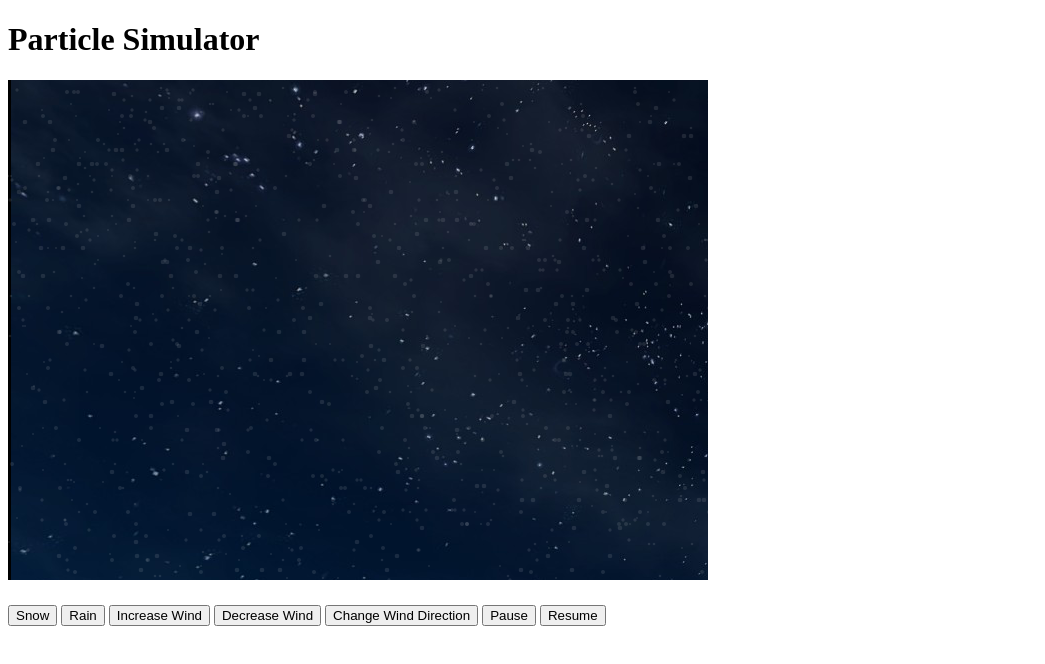
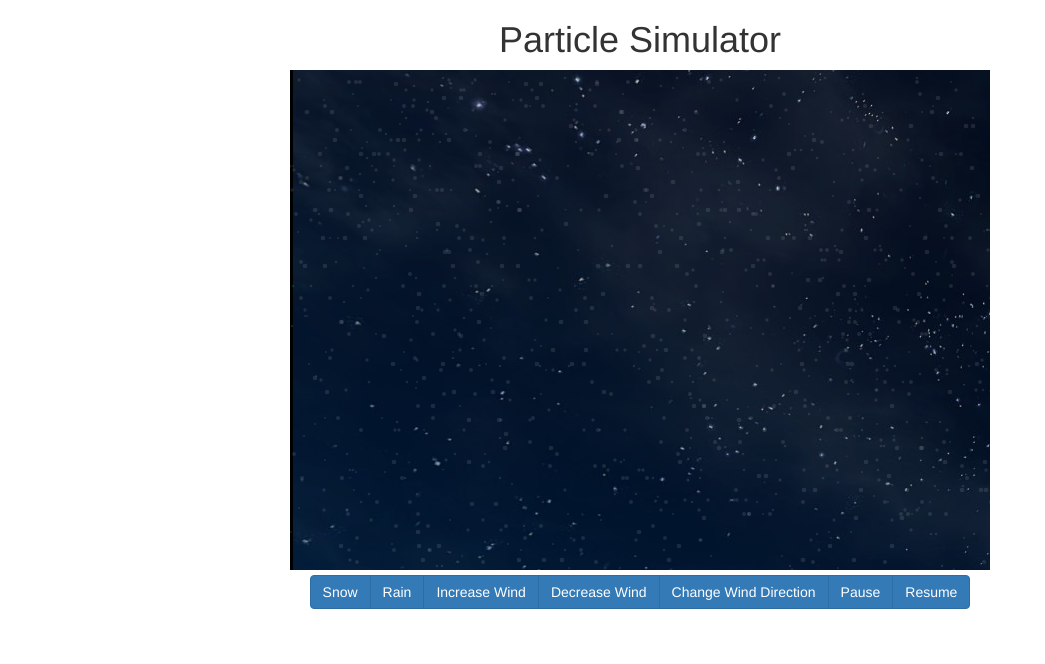
Before and after one commit to ibulmer/particle-system, a website: page front-end/index.html in a window 1280 px wide. Shown: the whole page, without its empty margins (0-1045 px from the left). Drawn offline with nearby package versions, Linux system fonts and the light colour scheme.

Commit message:
added styling

```diff
--- a/front-end/index.html
+++ b/front-end/index.html
@@ -1,20 +1,43 @@
 <!DOCTYPE html>
 <html>
   <head>
-
-    <script   src="jquery/dist/jquery.min.js"></script>
+    <link rel = "stylesheet" href = "bootstrap/dist/css/bootstrap.min.css">
+    <link rel = "stylesheet" href = "stylesheets/style.css">
+    <script src ="jquery/dist/jquery.min.js"></script>
+    <script src = 'wind.js'></script>
+    <script src = 'particles.js'></script>
     <script src = 'main.js'></script>
   </head>
   <body>
-    <h1>Particle Simulator</h1>
-    <canvas id = "canvas" width="700" height="500"></canvas>
-    <h1 id="status"></h1>
-    <button id="snow">Snow</button>
-    <button id="rain">Rain</button>
-    <button id="wind-faster">Increase Wind</button>
-    <button id="wind-slower">Decrease Wind</button>
-    <button id="wind-direction">Change Wind Direction</button>
-    <button id="pause">Pause</button>
-    <button id="resume">Resume</button>
+    <div class = "container">
+      <div class = "row">
+        <div class = 'col-md-2'></div>
+        <div class = 'col-md-8 title'><h1>Particle Simulator</h1></div>
+        <div class = 'col-md-2'></div>
+      </div>
+      <div class = "row">
+        <div class = "col-md-2"></div>
+        <div class = 'col-md-8 center'><canvas id = "canvas" width="700" height="500"></canvas></div>
+        <div class = "col-md-2"></div>
+      </div>
+      <div class = "row">
+        <div class = "col-md-2"></div>
+        <div class = "col-md-8 center">
+          <div class="btn-group" role="group" aria-label="...">
+            <button type = "button" class = "btn btn-primary"id="snow" >Snow</button>
+            <button type = "button" class = "btn btn-primary" id="rain">Rain</button>
+            <button type = "button" class = "btn btn-primary" id="wind-faster">Increase Wind</button>
+            <button type = "button" class = "btn btn-primary" id="wind-slower">Decrease Wind</button>
+            <button type = "button" class = "btn btn-primary" id="wind-direction">Change Wind Direction</button>
+            <button type = "button" class = "btn btn-primary" id="pause">Pause</button>
+            <button type = "button" class = "btn btn-primary" id="resume">Resume</button>
+          </div>
+        </div>
+        <div class = "col-md-2"></div>
+      </div>
+
+    </div>
+
+
   </body>
 </html>
--- a/front-end/main.js
+++ b/front-end/main.js
@@ -1,3 +1,4 @@
+//set the background image
 var background = new Image();
 background.src = "/images/night.jpg"
 
@@ -8,68 +9,7 @@ function createCanvas(){
 
   var particles = [];
 
-  //a specific particle
-  var particle = {
-    speed: 6,
-    size: 3,
-    wind: {speed:1},
-    opacity: .1,
-  };
-
-  //the parameters for rain
-  var rain = {
-    speed: 6,
-    size: 3,
-    wind: {speed: 1},
-    opacity: .1,
-  }
-
-  //the parameters for snow
-  var snow = {
-    speed: 1,
-    size: 1,
-    wind: {speed: 1},
-    opacity: .8,
-  }
-
-  //array of our elements
-  var elements = [
-    {name:'snow', obj:snow},
-    {name:'rain', obj:rain}
-  ];
-
   //wind object
-  var wind = {
-    speed:1,
-    direction:'right'
-  }
-  $('#wind-faster').on('click', function(){
-    console.log('the wind direction is ', wind.direction);
-    if(wind.direction==="right"&&wind.speed<10){
-      wind.speed++;
-    }
-    if(wind.direction==='left'&&wind.speed>-10){
-      wind.speed--;
-    }
-  });
-  $('#wind-slower').on('click', function(){
-    if(wind.speed>0){
-      wind.speed--;
-    }
-    if(wind.speed<0){
-      wind.speed++;
-    }
-  });
-  $('#wind-direction').on('click', function(){
-    wind.speed*=-1;
-    console.log('the wind direction is ', wind.direction);
-    if(wind.direction==='right'){
-      wind.direction='left';
-      console.log('changed wind direction to ', wind.direction);
-    } else if (wind.direction==='left') {
-      wind.direction='right';
-    }
-  });
 
 
   var particleName='rain';
@@ -77,12 +17,12 @@ function createCanvas(){
   function maker(target){
     $('#'+target.name).on('click', function(){
         //console.log('snow');
-        if(target.name!==particleName){
-          particleName = target.name;
+        if(target.name!==particle.name){
+          particle.name = target.name;
           for (var key in particle){
             //console.log('they key is ', target.obj[key])
             //console.log('the key is ', snow[key]);
-            particle[key] = target.obj[key];
+            particle[key] = target[key];
             particles = [];
             precipitates();
           }
@@ -113,7 +53,7 @@ function createCanvas(){
       ctx.beginPath();
       ctx.arc(particles[i].x+=wind.speed, particles[i].y+=particles[i].size*particle.speed, particles[i].size, 0, Math.PI*2, false);
       ctx.fill();
-      //if the flake exits in the x or y position reset the flake's position for edge wrapping.
+      //implement edge wrapping
       if(particles[i].x > cW|| particles[i].y >cH){
         //reset the particles y position;
         yMoves = Math.floor(particles[i].y/(particles[i].size*particle.speed))+1;
--- /dev/null
+++ b/front-end/particles.js
@@ -0,0 +1,31 @@
+//this file defines are particles. Can be extended to add more particles
+
+ //a specific particle
+  var particle = {
+    name: 'rain',
+    speed: 6,
+    size: 3,
+    wind: {speed:1},
+    opacity: .1,
+  };
+
+  //the parameters for rain
+  var rain = {
+    name: 'rain',
+    speed: 6,
+    size: 3,
+    wind: {speed: 1},
+    opacity: .1,
+  }
+
+  //the parameters for snow
+  var snow = {
+    name: 'snow',
+    speed: 1,
+    size: 1,
+    wind: {speed: 1},
+    opacity: .8,
+  }
+
+  //array of our elements
+  var elements = [snow, rain];
--- /dev/null
+++ b/front-end/stylesheets/style.css
@@ -0,0 +1,12 @@
+.title {
+  text-align: center;
+}
+
+.center {
+  text-align: center;
+}
+
+/*#canvas {
+  width: 700px;
+  height: 500px;
+}*/
--- /dev/null
+++ b/front-end/wind.js
@@ -0,0 +1,33 @@
+//this file defines the wind object. can be extended to add more weather events.
+
+var wind = {
+    speed:1,
+    direction:'right'
+}
+$(document).ready(function(){
+  $('#wind-faster').on('click', function(){
+    if(wind.direction==="right"&&wind.speed<10){
+      wind.speed++;
+    }
+    if(wind.direction==='left'&&wind.speed>-10){
+      wind.speed--;
+    }
+  });
+  $('#wind-slower').on('click', function(){
+    if(wind.speed>0){
+      wind.speed--;
+    }
+    if(wind.speed<0){
+      wind.speed++;
+    }
+  });
+  $('#wind-direction').on('click', function(){
+    wind.speed*=-1;
+    if(wind.direction==='right'){
+      wind.direction='left';
+    } else if (wind.direction==='left') {
+      wind.direction='right';
+    }
+  });
+
+});
--- a/package.json
+++ b/package.json
@@ -5,6 +5,7 @@
     "start": "node server/server.js"
   },
   "dependencies": {
+    "bootstrap": "^3.3.6",
     "express": "^4.13.4",
     "jquery": "^2.2.2"
   }
```
Also changed, not shown: readme.md (added).
